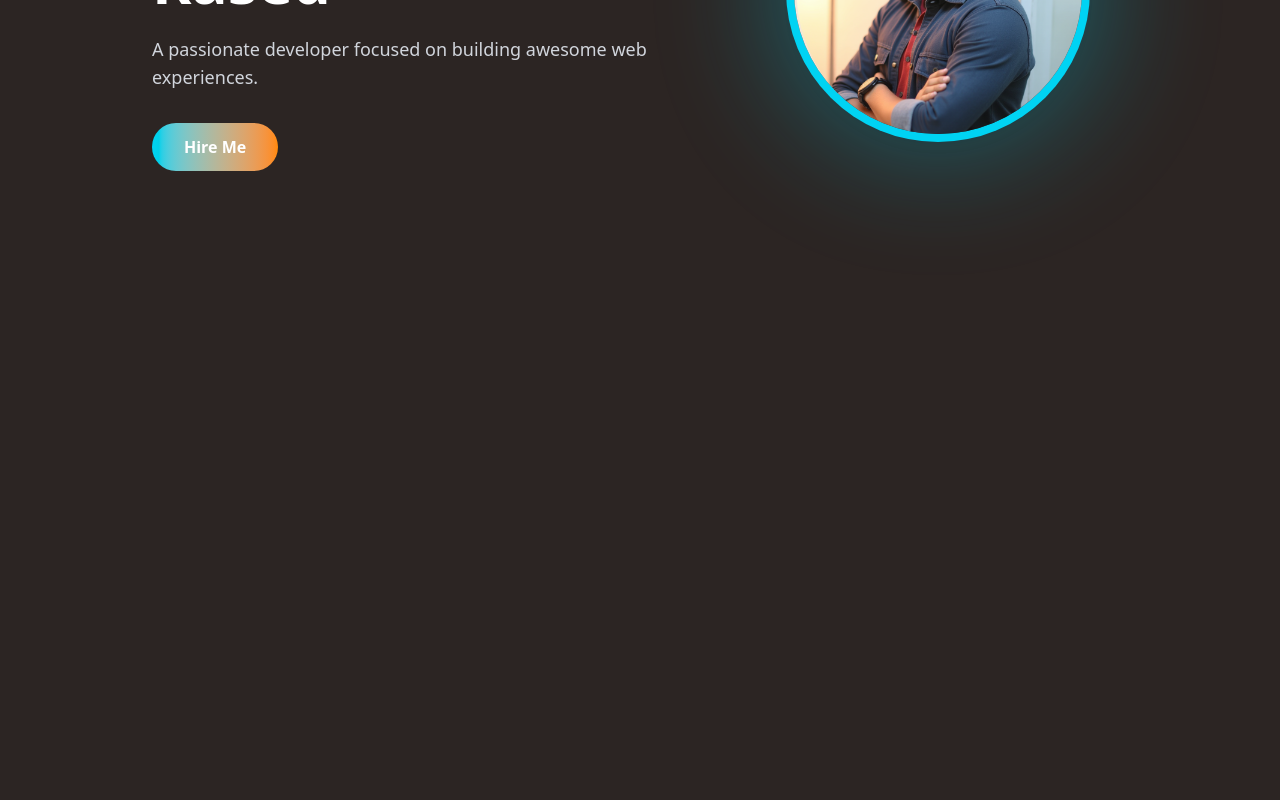
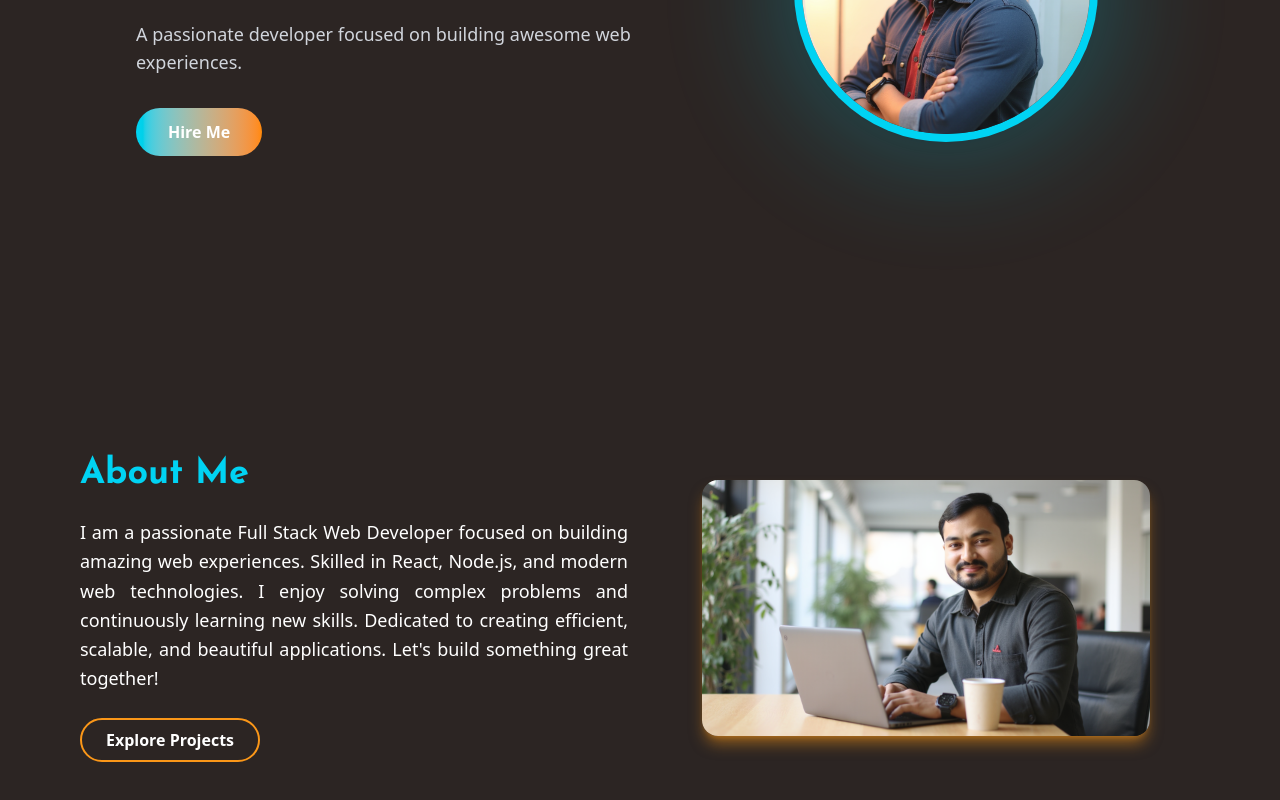
Before and after one commit to raseduzzaman-rased/portfolio-raseduzzaman-rased, a React (Vite) app: page / in a window 1280 px wide. Shown: the part 474-1274 px from the top of the page. Before the commit the page ends 928 px from the top, so only its background shows below. Built offline with nearby package versions, Linux system fonts and the light colour scheme.

Commit message:
designed the about me section

```diff
--- /dev/null
+++ b/src/components/Pages/AboutMe.jsx
@@ -0,0 +1,42 @@
+import React from "react";
+
+const AboutMe = () => {
+  return (
+    <section
+      id="about"
+      className="max-w-7xl mx-auto  py-16 bg-[#2c2523] text-white"
+    >
+      <div className="grid grid-cols-1 md:grid-cols-2 items-center md:px-20 justify-center gap-6">
+        {/* Left Text */}
+        <div className="">
+          <h1 className="text-4xl font-bold text-cyan-400 mb-6 josefin-sans">
+            About Me
+          </h1>
+          <p className="text-lg leading-relaxed mb-6 text-justify">
+            I am a passionate Full Stack Web Developer focused on building
+            amazing web experiences. Skilled in React, Node.js, and modern web
+            technologies. I enjoy solving complex problems and continuously
+            learning new skills. Dedicated to creating efficient, scalable, and
+            beautiful applications. Let's build something great together!
+          </p>
+          <button className="px-6 py-2 rounded-full text-white font-semibold border-2 border-[#fb9718] hover:bg-[#fb9718] hover:text-black transition-colors duration-300">
+            Explore Projects
+          </button>
+        </div>
+
+        {/* Right Image */}
+        <div className="relative w-full max-w-md mx-auto">
+          <img
+            src="/src/assets/about-me.png"
+            alt="Raseduzzaman Rased"
+            className="w-full rounded-2xl shadow-lg shadow-[#fb9718]/50"
+          />
+
+          <div className="absolute bottom-0 right-0 w-20 h-20 bg-[#fb9718]/30 rounded-full blur-3xl -z-10"></div>
+        </div>
+      </div>
+    </section>
+  );
+};
+
+export default AboutMe;
--- a/src/components/Pages/HeroSection.jsx
+++ b/src/components/Pages/HeroSection.jsx
@@ -3,7 +3,7 @@ import React from "react";
 const HeroSection = () => {
   return (
     <section
-      className="min-h-screen max-w-7xl mx-auto px-20 flex flex-col-reverse md:flex-row items-center md:items-center justify-between"
+      className="min-h-screen max-w-7xl mx-auto px-16 flex flex-col-reverse md:flex-row items-center md:items-center justify-between"
       style={{ backgroundColor: "#2c2523" }}
     >
       {/* Left text */}
@@ -11,7 +11,7 @@ const HeroSection = () => {
         <h3 className="text-lg md:text-xl font-semibold text-cyan-400 mb-2">
           Full Stack Web Developer
         </h3>
-        <h1 className=" text-3xl md:text-6xl font-extrabold leading-tight mb-4">
+        <h1 className=" text-3xl md:text-5xl font-extrabold leading-tight mb-4">
           Raseduzzaman <br /> Rased
         </h1>
         <p className="text-lg mb-8 max-w-lg mx-auto md:mx-0 text-gray-300">
--- a/src/components/Pages/Home.jsx
+++ b/src/components/Pages/Home.jsx
@@ -1,6 +1,7 @@
 import React from 'react';
 import Navbar from '../Navbar/Navbar';
 import HeroSection from './HeroSection';
+import AboutMe from './AboutMe';
 
 const Home = () => {
     return (
@@ -8,6 +9,7 @@ const Home = () => {
             <Navbar></Navbar>
            <div className='pt-48 md:py-16'>
              <HeroSection></HeroSection>
+             <AboutMe></AboutMe>
            </div>
         </div>
     );
```
Also changed, not shown: src/assets/about-me.png (added).
